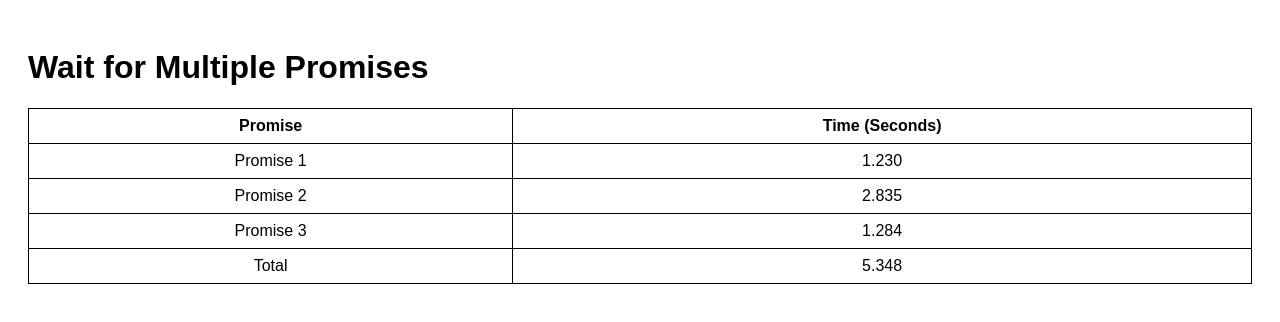
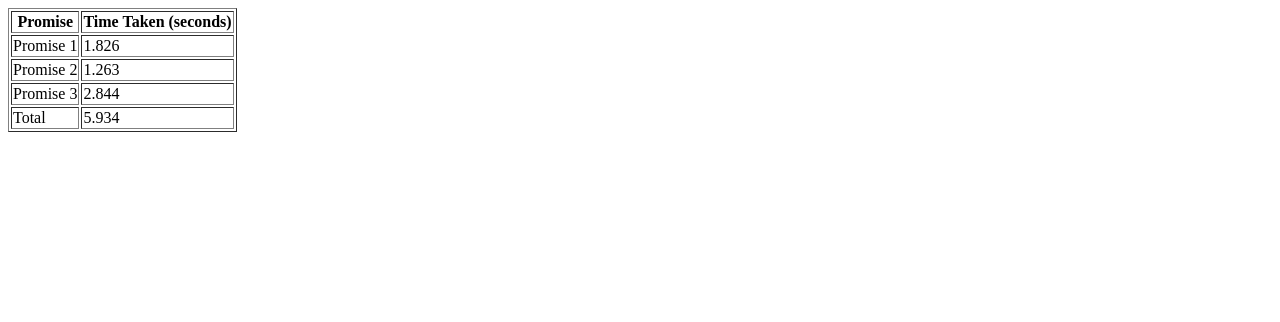
Before and after one commit to acciojob/wait-for-multiple-promises-abhirajpratapsingh, a website: page main.html in a window 1280 px wide. Drawn offline with Linux system fonts and the light colour scheme.

Commit message:
created a submission

```diff
--- a/main.html
+++ b/main.html
@@ -3,43 +3,23 @@
 <head>
     <meta charset="UTF-8">
     <meta name="viewport" content="width=device-width, initial-scale=1.0">
-    <title>Multiple Promises Example</title>
-    <style>
-        body {
-            font-family: Arial, sans-serif;
-            padding: 20px;
-        }
-        table {
-            width: 100%;
-            margin-top: 20px;
-            border-collapse: collapse;
-        }
-        table, th, td {
-            border: 1px solid black;
-        }
-        th, td {
-            padding: 8px;
-            text-align: center;
-        }
-    </style>
+    <title>Wait for Multiple Promises</title>
 </head>
 <body>
-    <h1>Wait for Multiple Promises</h1>
-
-    <table id="promise-table">
+    <table border="1">
         <thead>
             <tr>
                 <th>Promise</th>
-                <th>Time (Seconds)</th>
+                <th>Time Taken (seconds)</th>
             </tr>
         </thead>
-        <tbody>
-            <tr id="loading-row">
+        <tbody id="table-body">
+            <tr>
                 <td colspan="2">Loading...</td>
             </tr>
         </tbody>
     </table>
 
-    <script src="./script.js"></script>
+    <script src="script.js"></script>
 </body>
 </html>
--- a/script.js
+++ b/script.js
@@ -1,42 +1,46 @@
-function randomDelay() {
-    return Math.random() * 2 + 1;
+function createRandomPromise(promiseName) {
+    const timeTaken = Math.random() * 2 + 1;
+    return new Promise((resolve) => {
+        setTimeout(() => {
+            resolve({ promiseName, timeTaken });
+        }, timeTaken * 1000);
+    });
 }
-const promise1 = new Promise(resolve => {
-    const delay = randomDelay();
-    setTimeout(() => resolve(delay), delay * 1000);
-});
-const promise2 = new Promise(resolve => {
-    const delay = randomDelay();
-    setTimeout(() => resolve(delay), delay * 1000);
-});
-const promise3 = new Promise(resolve => {
-    const delay = randomDelay();
-    setTimeout(() => resolve(delay), delay * 1000);
-});
-Promise.all([promise1, promise2, promise3])
+
+const promises = [
+    createRandomPromise('Promise 1'),
+    createRandomPromise('Promise 2'),
+    createRandomPromise('Promise 3'),
+];
+
+Promise.all(promises)
     .then(results => {
-        const totalTime = results.reduce((sum, time) => sum + time, 0).toFixed(3);
-        document.getElementById('loading-row').remove();
-        const tableBody = document.querySelector('#promise-table tbody');
-        results.forEach((result, index) => {
+        const tableBody = document.getElementById('table-body');
+        tableBody.innerHTML = '';
+
+        let totalTime = 0;
+
+        results.forEach(result => {
             const row = document.createElement('tr');
             const promiseCell = document.createElement('td');
+            promiseCell.textContent = result.promiseName;
             const timeCell = document.createElement('td');
-            promiseCell.textContent = `Promise ${index + 1}`;
-            timeCell.textContent = result.toFixed(3);
+            timeCell.textContent = result.timeTaken.toFixed(3);
             row.appendChild(promiseCell);
             row.appendChild(timeCell);
             tableBody.appendChild(row);
+            totalTime += result.timeTaken;
         });
+
         const totalRow = document.createElement('tr');
-        const totalLabelCell = document.createElement('td');
-        const totalTimeCell = document.createElement('td');
-        totalLabelCell.textContent = 'Total';
-        totalTimeCell.textContent = totalTime;
-        totalRow.appendChild(totalLabelCell);
-        totalRow.appendChild(totalTimeCell);
+        const totalLabel = document.createElement('td');
+        totalLabel.textContent = 'Total';
+        const totalCell = document.createElement('td');
+        totalCell.textContent = totalTime.toFixed(3);
+        totalRow.appendChild(totalLabel);
+        totalRow.appendChild(totalCell);
         tableBody.appendChild(totalRow);
     })
     .catch(error => {
-        console.error('Error with one of the promises:', error);
+        console.error('Error:', error);
     });
```
